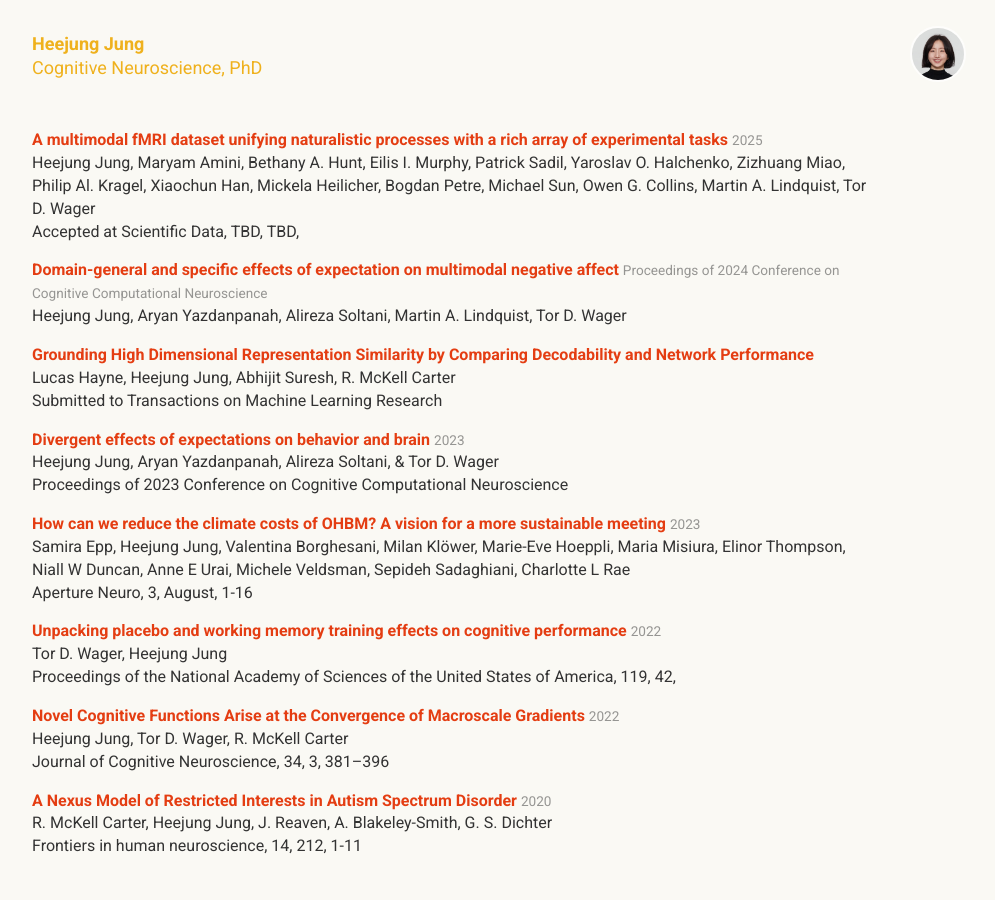
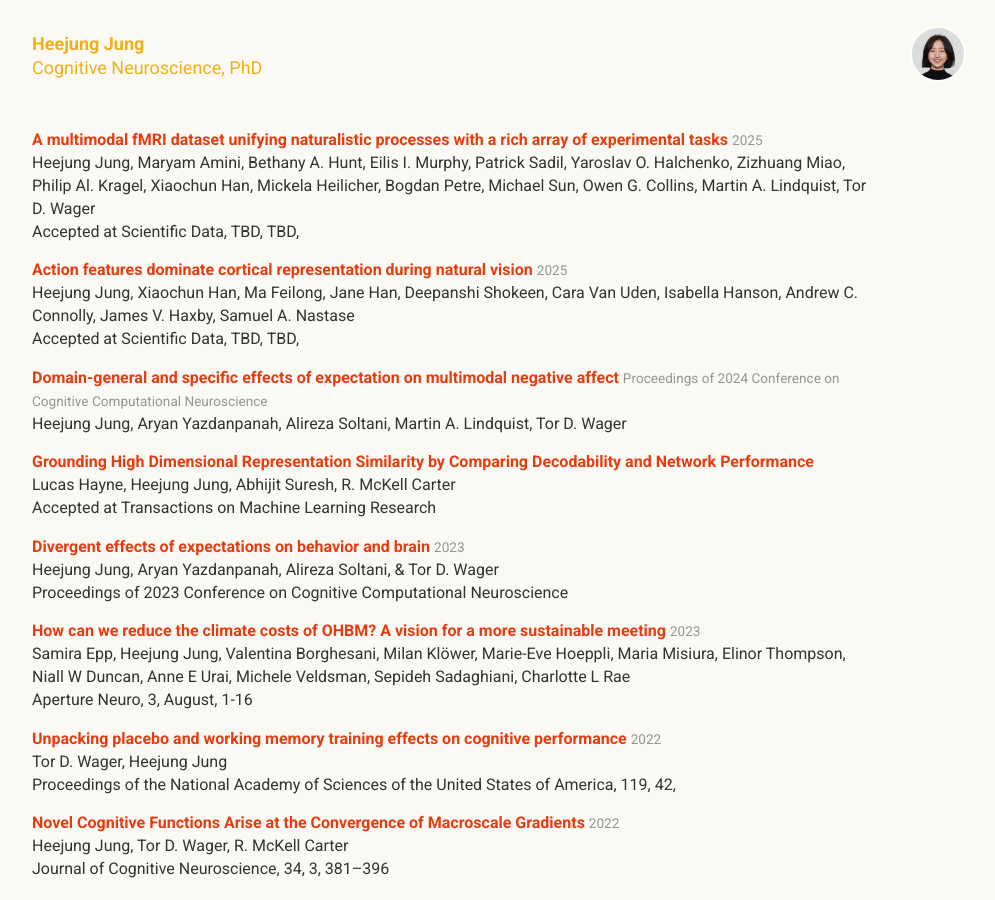
Before and after one commit to jungheejung/jungheejung.github.io, a Jekyll site: the page built from index.html, in a window 1280 px wide and 900 px high, scrolled down 1197 px. Shown: the whole window, without its empty margins (38-1033 px from the left). Built offline with Jekyll 4.4.1, drawn with Linux system fonts in a browser that asks for light colours; nearby versions of some CDN libraries.

Commit message:
Update publications.yml

```diff
--- a/_data/publications.yml
+++ b/_data/publications.yml
@@ -15,6 +15,15 @@
   volume: TBD
   issue: TBD
   year: 2025
+- type: journal
+  title: Action features dominate cortical representation during natural vision
+  authors:  Heejung Jung, Xiaochun Han, Ma Feilong, Jane Han, Deepanshi Shokeen, Cara Van Uden, Isabella Hanson, Andrew C. Connolly, James V. Haxby, Samuel A. Nastase
+  journal: Accepted at Scientific Data
+  volume: TBD
+  issue: TBD
+  year: 2025
+  url: https://doi.org/10.1101/2025.01.30.635800
+
 - type: conference
   title: "Domain-general and specific effects of expectation on multimodal negative affect"
   authors: Heejung Jung, Aryan Yazdanpanah, Alireza Soltani, Martin A. Lindquist, Tor D. Wager
@@ -22,7 +31,7 @@
 - type: conference
   title: "Grounding High Dimensional Representation Similarity by Comparing Decodability and Network Performance"
   authors: Lucas Hayne, Heejung Jung, Abhijit Suresh, R. McKell Carter
-  conference: Submitted to Transactions on Machine Learning Research
+  conference: Accepted at Transactions on Machine Learning Research
   pdf: https://openreview.net/forum?id=YY2iA0hfia
   url: https://openreview.net/forum?id=YY2iA0hfia
 - type: conference
```
